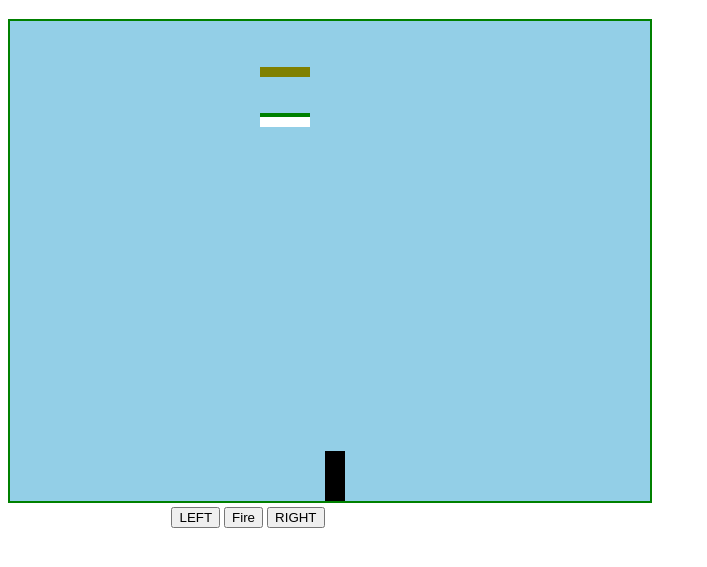
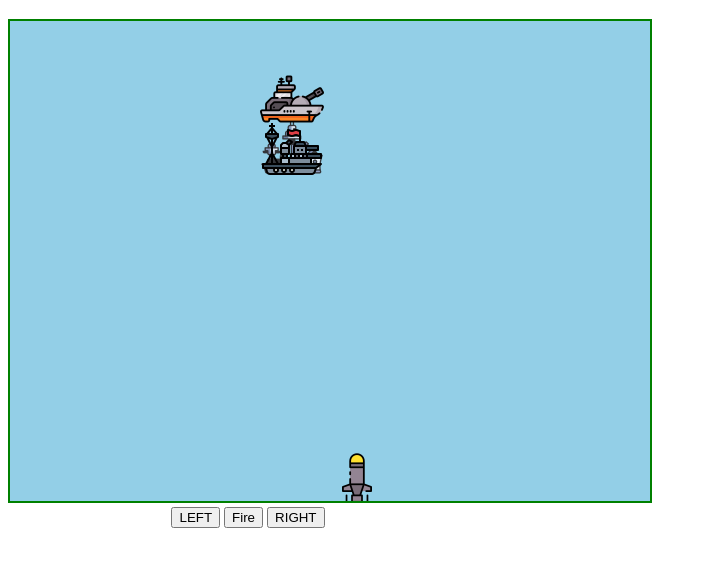
Before and after one commit to SergeyGermanov/seawolf, a plain HTML site: page index.html in a window 1280 px wide. Shown: the part 61-628 px from the top of the page, without its empty margins (0-707 px from the left). Drawn offline with Linux system fonts and the light colour scheme.

Commit message:
added images

```diff
--- a/script.js
+++ b/script.js
@@ -1,11 +1,12 @@
 let torpedo;
 let ship;
+let win = 0;
 
 function startGame() {
-    torpedo = new torpedoComponent(20, 50, "black", 315, 430);
-    shipOne = new shipComponent(50, 10, "green", 0, 0);
-    shipTwo = new shipComponent(50, 10, "olive", 0, 0);
-    shipThree = new shipComponent(50, 10, "white", 0, 0);
+    torpedo = new torpedoComponent(64, 64, "./Img/torpedo.png", 315, 430, "image");
+    shipOne = new shipComponent(64, 64, "./Img/warship1.png", 0, 0, "image");
+    shipTwo = new shipComponent(64, 64, "./Img/warship2.png", 0, 0, "image");
+    shipThree = new shipComponent(64, 64, "./Img/warship3.png", 0, 0, "image");
     gameArea.start();
 }
 
@@ -23,7 +24,12 @@ let gameArea = {
     }
 }
 
-function torpedoComponent(width, height, color, x, y) {
+function torpedoComponent(width, height, color, x, y, type) {
+    this.type = type;
+    if (type === "image") {
+        this.image = new Image();
+        this.image.src = color;
+    }
     this.width = width;
     this.height = height;
     this.speedX = 0;
@@ -32,8 +38,12 @@ function torpedoComponent(width, height, color, x, y) {
     this.y = y;
     this.update = function () {
         ctx = gameArea.context;
-        ctx.fillStyle = color;
-        ctx.fillRect(this.x, this.y, this.width, this.height);
+        if (type === "image") {
+            ctx.drawImage(this.image, this.x, this.y, this.width, this.height);
+        } else {
+            ctx.fillStyle = color;
+            ctx.fillRect(this.x, this.y, this.width, this.height);
+        }
     }
     this.newPos = function () {
         this.x += this.speedX;
@@ -56,7 +66,12 @@ function torpedoComponent(width, height, color, x, y) {
     }
 }
 
-function shipComponent(width, height, color, x, y) {
+function shipComponent(width, height, color, x, y, type) {
+    this.type = type;
+    if (type === "image") {
+        this.image = new Image();
+        this.image.src = color;
+    }
     this.width = width;
     this.height = height;
     this.speedX = Math.floor(Math.random() * 4) + 1;
@@ -64,8 +79,12 @@ function shipComponent(width, height, color, x, y) {
     this.y = Math.floor(Math.random() * 100);
     this.update = function () {
         ctx = gameArea.context;
-        ctx.fillStyle = color;
-        ctx.fillRect(this.x, this.y, this.width, this.height);
+        if (type === "image") {
+            ctx.drawImage(this.image, this.x, this.y, this.width, this.height);
+        } else {
+            ctx.fillStyle = color;
+            ctx.fillRect(this.x, this.y, this.width, this.height);
+        }
         this.bombed();
     }
     this.newPos = function () {
@@ -96,6 +115,10 @@ function shipComponent(width, height, color, x, y) {
             this.y = gameArea.canvas.height - this.height;
             this.x = 0;
             this.speedX = 0;
+            win++;
+            if (win === 3) {
+                document.body.querySelector(".canvas").innerHTML = "<h1 style='color:red'>You Won!</h1>";
+            }
             alert("Sunk!");
         }
 
```
Also changed, not shown: index.html (+1 -1 lines), Img/pirate-ship.png (added), Img/pirate-ship2 .png (added), Img/pirate-ship3.png (added), Img/torpedo.png (added), Img/warship1.png (added), Img/warship2.png (added), Img/warship3.png (added).
